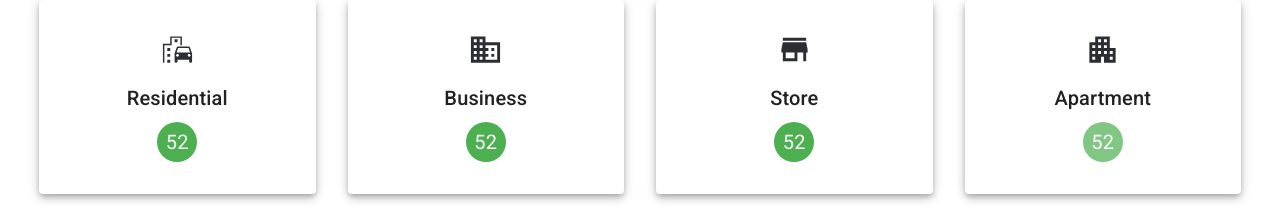
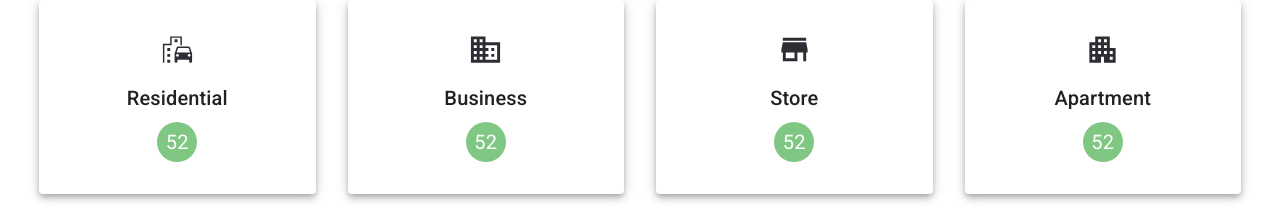
Before and after one commit to RiyaadHossain/Hoteltastic-Client, a React (Create React App) app: page / in a window 1280 px wide. Shown: the part 840-1052 px from the top of the page. Built offline with nearby package versions, Linux system fonts and the light colour scheme.

Commit message:
color changed

```diff
--- a/src/Pages/Home/Category.jsx
+++ b/src/Pages/Home/Category.jsx
@@ -33,7 +33,7 @@ function Category() {
                 Residential
               </Typography>
               <Box>
-                <Avatar sx={{ m: "0 auto",bgcolor: green[500] }}>52</Avatar>
+                <Avatar sx={{ m: "0 auto",bgcolor: green[300] }}>52</Avatar>
               </Box>
             </Paper>
           </Grid>
@@ -59,7 +59,7 @@ function Category() {
                 Business
               </Typography>
               <Box>
-                <Avatar sx={{ m: "0 auto",bgcolor: green[500] }}>52</Avatar>
+                <Avatar sx={{ m: "0 auto",bgcolor: green[300] }}>52</Avatar>
               </Box>
             </Paper>
           </Grid>
@@ -85,7 +85,7 @@ function Category() {
                 Store
               </Typography>
               <Box>
-                <Avatar sx={{ m: "0 auto",bgcolor: green[500] }}>52</Avatar>
+                <Avatar sx={{ m: "0 auto",bgcolor: green[300] }}>52</Avatar>
               </Box>
             </Paper>
           </Grid>
```
